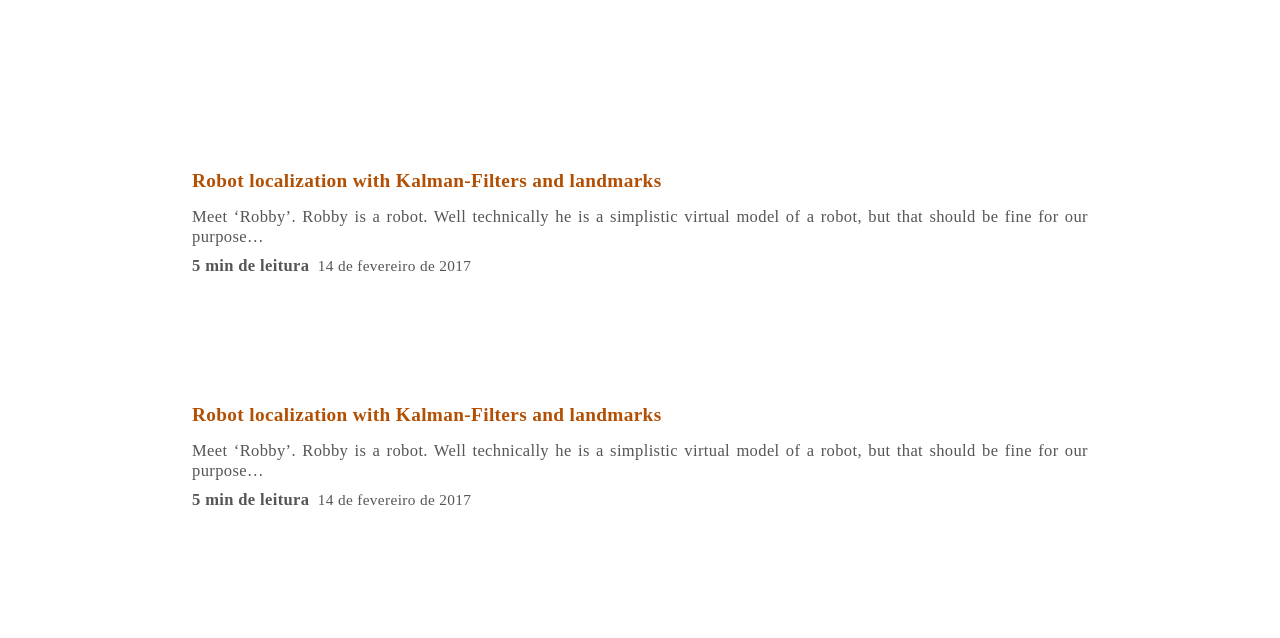
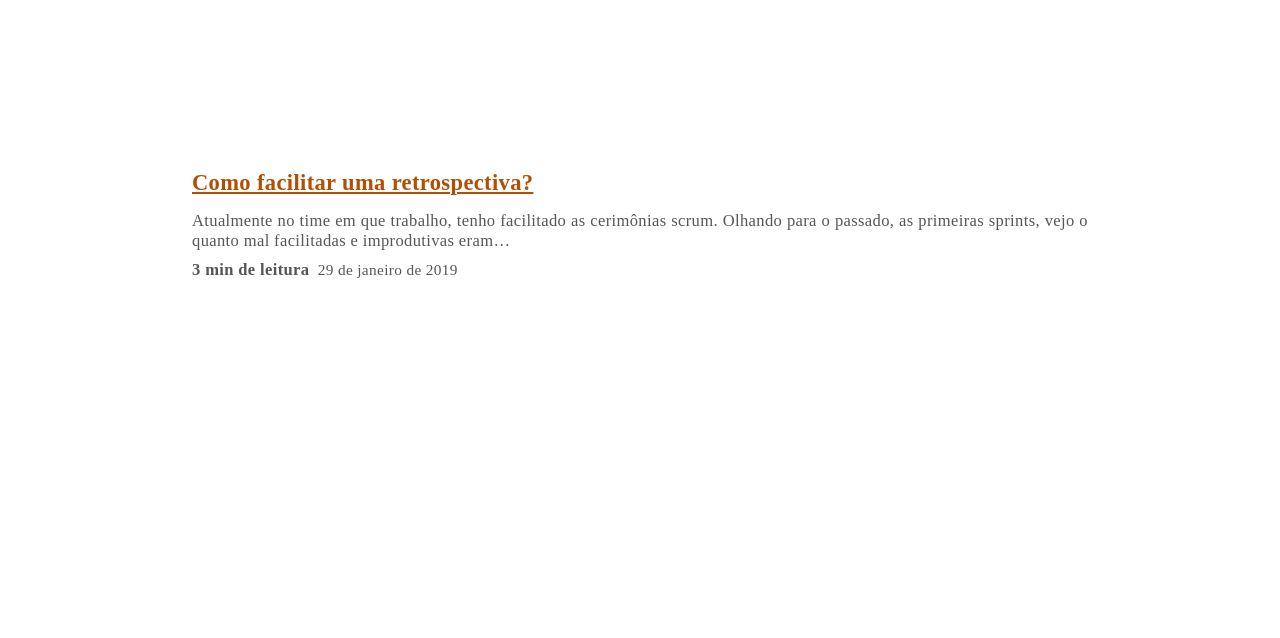
Before and after one commit to leonardovff/portfolio, a website: page index.html in a window 1280 px wide. Shown: the part 414-1052 px from the top of the page. After the commit the page ends 822 px from the top, so only its background shows below. Drawn offline with Linux system fonts and the light colour scheme; a web font is replaced by a local one.

Commit message:
put real content in article

```diff
--- a/assets/css/style.css
+++ b/assets/css/style.css
@@ -15,7 +15,7 @@ main > article {
   color: #565656;
   text-align: justify;
 }
-main > article > h3 {
+main > article > h3 > a {
   color: #B24F03;
   font-size: 1.07em;
 }
--- a/index.html
+++ b/index.html
@@ -29,14 +29,9 @@
     </header>
     <main>
       <article>
-        <h3>Robot localization with Kalman-Filters and landmarks</h3>
-        <p>Meet ‘Robby’. Robby is a robot. Well technically he is a simplistic virtual model of a robot, but that should be fine for our purpose…</p>
-        <span>5 min de leitura</span><time datetime="2017-02-14">14 de fevereiro de 2017</time>
-      </article>
-      <article>
-        <h3>Robot localization with Kalman-Filters and landmarks</h3>
-        <p>Meet ‘Robby’. Robby is a robot. Well technically he is a simplistic virtual model of a robot, but that should be fine for our purpose…</p>
-        <span>5 min de leitura</span><time datetime="2017-02-14">14 de fevereiro de 2017</time>
+        <h3><a title="Como facilitar uma retrospectiva?" target="_blank" href="https://medium.com/@leonardovff/como-facilitar-uma-retrospectiva-8dbd4e936500">Como facilitar uma retrospectiva?</a></h3>
+        <p>Atualmente no time em que trabalho, tenho facilitado as cerimônias scrum. Olhando para o passado, as primeiras sprints, vejo o quanto mal facilitadas e improdutivas eram…</p>
+        <span>3 min de leitura</span><time datetime="2019-02-29">29 de janeiro de 2019</time>
       </article>
     </main>
   </body>
```
